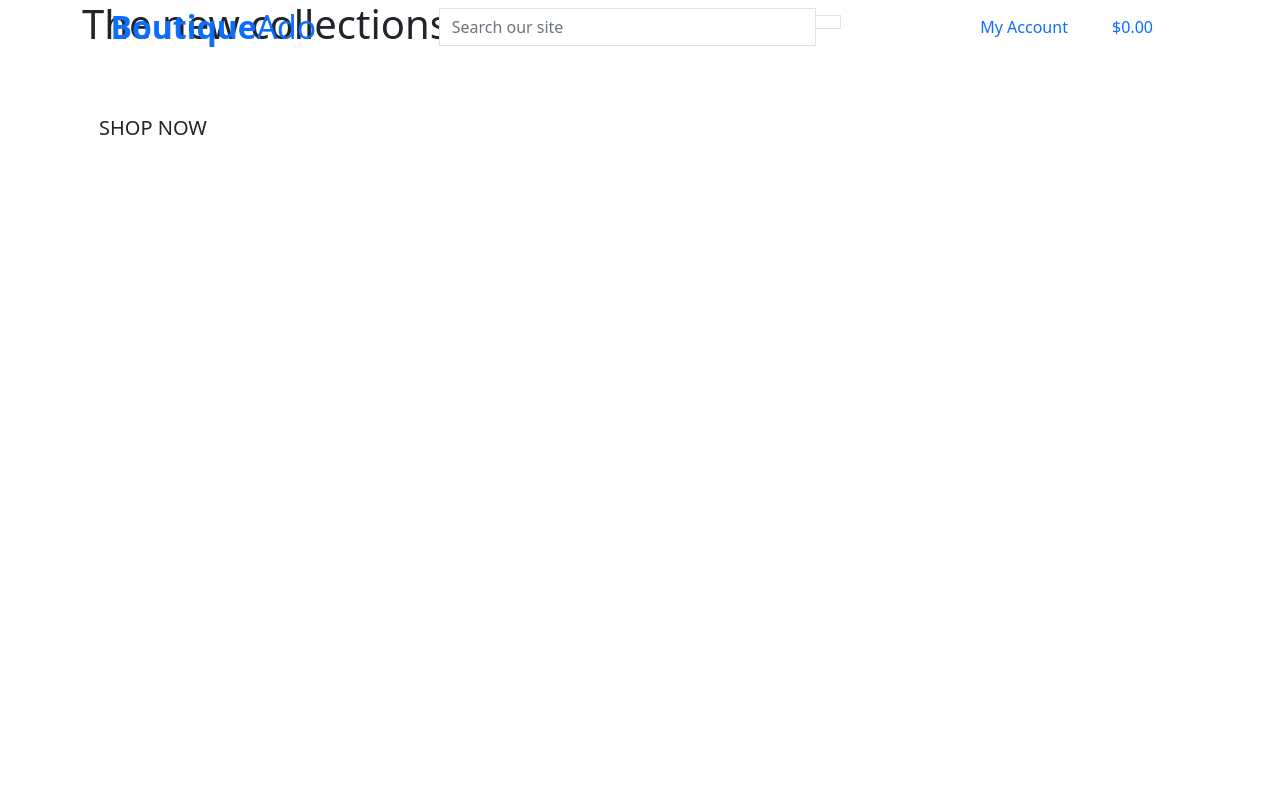
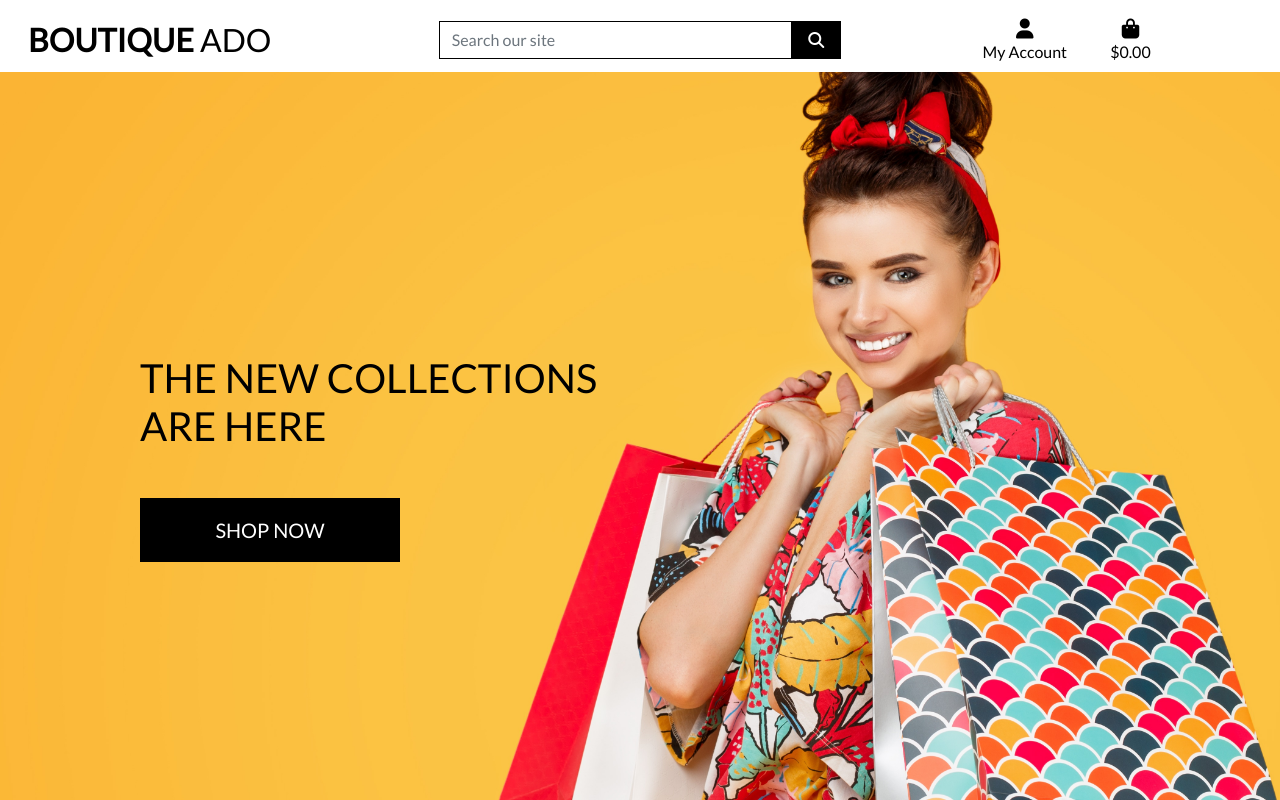
Before and after one commit to TheBigBushman/boutique_ado, a Django app: page / in a window 1280 px wide. Run offline with Django 3.2, Linux system fonts and the light colour scheme; some libraries are stand-ins or nearby versions.

Commit message:
completed homepage header and CSS

```diff
--- a/boutique_ado/settings.py
+++ b/boutique_ado/settings.py
@@ -147,3 +147,7 @@ USE_TZ = True
 # https://docs.djangoproject.com/en/3.1/howto/static-files/
 
 STATIC_URL = '/static/'
+STATICFILES_DIRS = (os.path.join(BASE_DIR, 'static'),)
+
+MEDIA_URL = '/media/'
+MEDIA_ROOT = os.path.join(BASE_DIR, 'media')
--- a/boutique_ado/urls.py
+++ b/boutique_ado/urls.py
@@ -15,9 +15,11 @@ Including another URLconf
 """
 from django.contrib import admin
 from django.urls import path, include
+from django.conf import settings
+from django.conf.urls.static import static
 
 urlpatterns = [
     path('admin/', admin.site.urls),
     path('accounts/', include('allauth.urls')),
     path('', include('home.urls')),
-]
+] + static(settings.MEDIA_URL, document_root=settings.MEDIA_ROOT)
--- /dev/null
+++ b/static/css/base.css
@@ -0,0 +1,82 @@
+
+html {
+    height: 100%;
+}
+
+body {
+    background: url('/media/homepage_background_cropped.jpg') no-repeat center center fixed;
+    background-size: cover;
+    height: calc(100vh - 164px);
+    color: #555;
+    font-family: 'Lato';
+}
+
+/* from Bulma */
+.icon {
+    align-items: center;
+    display: inline-flex;
+    justify-content: center;
+    height: 1.5rem;
+    width: 1.5rem;
+}
+
+.logo-font {
+    text-transform: uppercase;
+}
+
+.main-logo-link {
+    width: fit-content;
+}
+
+.shop-now-button {
+    background: black;
+    color: white;
+    min-width: 260px;
+}
+
+.btn-black {
+    background: black;
+    color: white;
+}
+
+.shop-now-button:hover,
+.shop-now-button:active,
+.shop-now-button:focus,
+.btn-black:hover,
+.btn-black:active,
+.btn-black:focus {
+    background: #222;
+    color: white;
+}
+
+.text-black {
+    color: #000 !important;
+}
+
+.border-black {
+    border: 1px solid black !important;
+}
+
+/* -------------------------------- Media Queries */
+
+/* Slightly larger container on xl screens */
+@media (min-width: 1200px) {
+  .container {
+    max-width: 80%;
+  }
+}
+
+/* fixed top navbar only on medium and up */
+@media (min-width: 992px) {
+    .fixed-top-desktop-only {
+        position: fixed;
+        top: 0;
+        right: 0;
+        left: 0;
+        z-index: 1030;
+    }
+
+    .header-container {
+        padding-top: 164px;
+    }
+}
--- a/templates/base.html
+++ b/templates/base.html
@@ -16,6 +16,10 @@
     {% block corecss %}
         <link href="https://cdn.jsdelivr.net/npm/bootstrap@5.0.0-beta1/dist/css/bootstrap.min.css" rel="stylesheet"
         integrity="sha384-giJF6kkoqNQ00vy+HMDP7azOuL0xtbfIcaT9wjKHr8RbDVddVHyTfAAsrekwKmP1" crossorigin="anonymous">
+        <link rel="preconnect" href="https://fonts.gstatic.com">
+        <link href="https://fonts.googleapis.com/css2?family=Lato&display=swap" rel="stylesheet">
+        <link rel="stylesheet" href="{% static 'css/base.css' %}">
+
     {% endblock %}
 
     {% block extra_css %}
@@ -24,6 +28,7 @@
     {% block corejs%}
         <script src="https://cdn.jsdelivr.net/npm/bootstrap@5.0.0-beta1/dist/js/bootstrap.bundle.min.js"
         integrity="sha384-ygbV9kiqUc6oa4msXn9868pTtWMgiQaeYH7/t7LECLbyPA2x65Kgf80OJFdroafW" crossorigin="anonymous"></script>
+        <script src="https://kit.fontawesome.com/1c8e9a527c.js" crossorigin="anonymous"></script>
     {% endblock %}
 
     {% block extra_js %}
@@ -34,10 +39,10 @@
   <body>
 
     <header class="container-fluid fixed-top">
-        <div class="row">
+        <div id="topnav" class="row bg-white pt-lg-2 d-none d-lg-flex">
             <div class="col-12 col-lg-4 my-auto py-1 py-lg-0 text-center text-lg-left">
                 <a href="{% url 'home' %}" class="nav-link main-logo-link">
-                    <h2 class="logo-font text-black my-0"><strong>Boutique</strong>Ado</h2>
+                    <h2 class="logo-font text-black my-0"><strong>Boutique</strong> Ado</h2>
                 </a>
             </div>
             <div class="col-12 col-lg-4 my-auto py-1 py-lg-0">
@@ -54,7 +59,7 @@
                     </div>
                 </form>
             </div>
-            <div class="col-12 col-lg-4 my-auto py-1 py-lg-0 ">
+            <div class="col-12 col-lg-4 my-auto py-1 py-lg-0">
                 <ul class="list-inline list-unstyled text-center text-lg-right my-0">
                     <li class="list-inline-item dropdown">
                         <a class="text-black nav-link" href="#" id="user-options" data-toggle="dropdown" aria-haspopup="true" aria-expanded="false">
```
Also changed, not shown: media/homepage_background_cropped.jpg (added).
